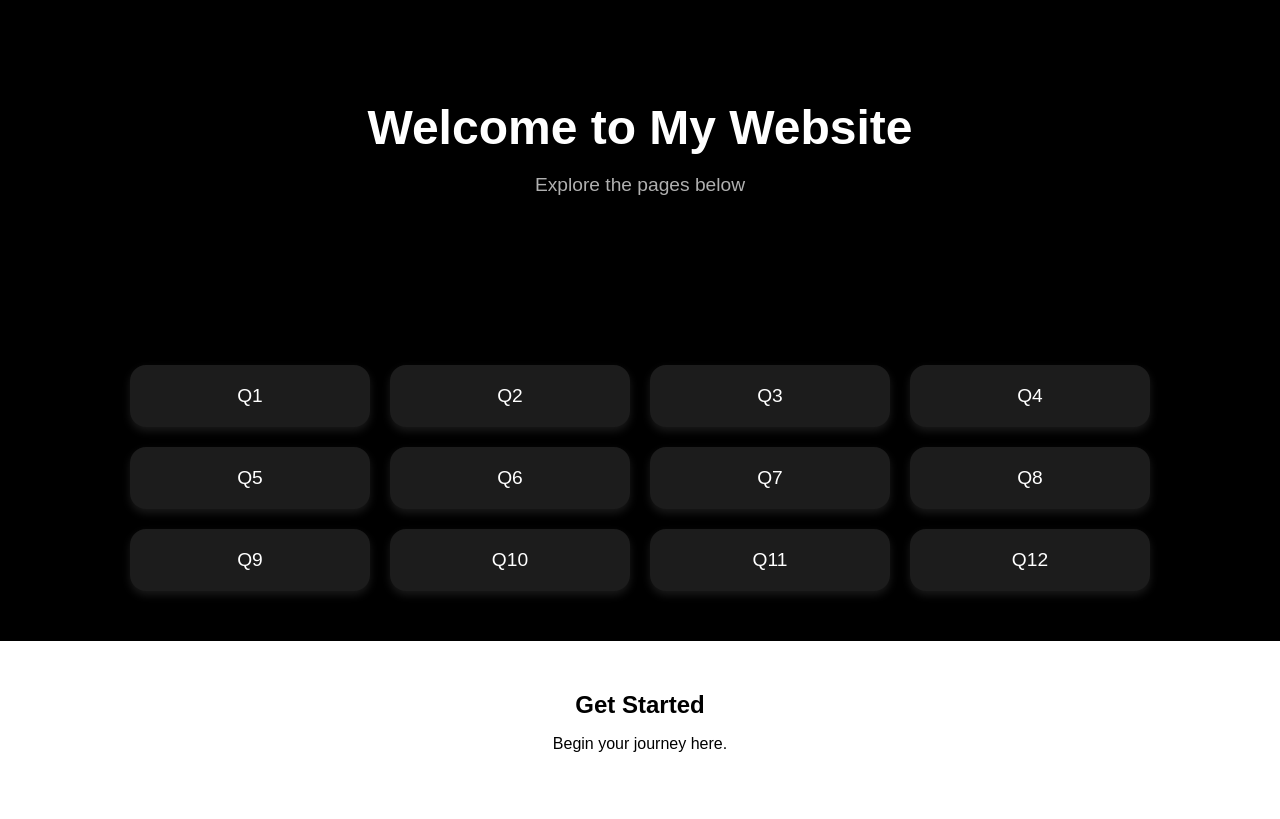
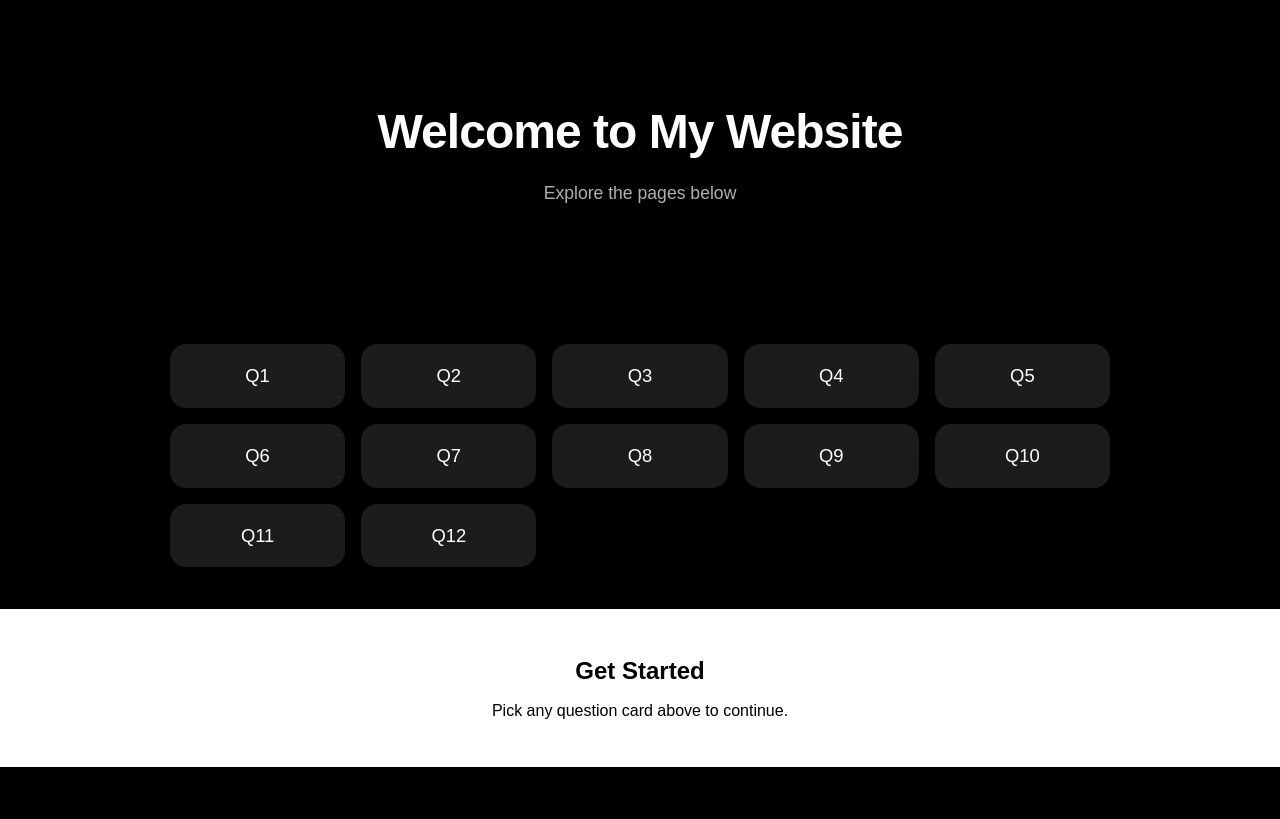
Before and after one commit to YaifabaSapamcha/Web-T, a plain HTML site: page Home.htm in a window 1280 px wide. Drawn offline with Linux system fonts and the light colour scheme.

Commit message:
fixing deployment errors, adding new root file and improving homepage

```diff
--- a/Home.htm
+++ b/Home.htm
@@ -3,84 +3,118 @@
 <head>
     <meta charset="UTF-8">
     <meta name="viewport" content="width=device-width, initial-scale=1.0">
+    <meta name="description" content="A simple homepage to navigate to Q1–Q12 pages.">
     <title>Home</title>
     <style>
+        :root {
+            color-scheme: dark;
+            --bg: #000000;
+            --text: #ffffff;
+            --muted: #b0b0b0;
+            --card: #1c1c1c;
+            --ring: #7dd3fc;
+            --shadow: 0 10px 30px rgba(0, 0, 0, 0.4);
+            --radius: 16px;
+        }
+        * { box-sizing: border-box; }
         body {
             margin: 0;
             font-family: Arial, sans-serif;
-            background-color: #000000;
-            color: #FFFFFF;
+            background-color: var(--bg);
+            color: var(--text);
+            line-height: 1.5;
         }
         .hero {
             text-align: center;
-            padding: 100px 20px;
-            background-color: #000000;
+            padding: clamp(56px, 10vw, 96px) 20px;
+            background-color: var(--bg);
         }
         .hero h1 {
-            font-size: 3em;
+            font-size: clamp(2rem, 5vw, 3rem);
+            margin: 0;
+            letter-spacing: -0.02em;
+        }
+        .hero p {
+            color: var(--muted);
+            font-size: 1.1em;
+            margin: 12px 0 0;
+        }
+        .cards {
+            list-style: none;
+            margin: 0;
+            padding: 42px 20px;
+            display: grid;
+            grid-template-columns: repeat(auto-fit, minmax(160px, 1fr));
+            gap: 16px;
+            max-width: 980px;
+            margin-inline: auto;
+        }
+        .card {
             margin: 0;
         }
-        .hero p {
-            color: #B0B0B0;
-            font-size: 1.2em;
+        .card a {
+            display: block;
+            background-color: var(--card);
+            border-radius: var(--radius);
+            padding: 18px 16px;
+            text-align: center;
+            box-shadow: var(--shadow);
+            color: var(--text);
+            text-decoration: none;
+            font-size: 1.15em;
+            transition: transform 180ms ease, box-shadow 180ms ease;
         }
-        .cards {
-            display: flex;
-            flex-wrap: wrap;
-            justify-content: center;
-            padding: 50px 20px;
-            gap: 20px;
+        .card a:hover {
+            transform: translateY(-4px);
         }
-        .card {
-            background-color: #1C1C1C;
-            border-radius: 16px;
-            padding: 20px;
-            width: 200px;
-            text-align: center;
-            box-shadow: 0 4px 8px rgba(255,255,255,0.1);
-            transition: transform 0.3s;
-        }
-        .card:hover {
-            transform: translateY(-5px);
-        }
-        .card a {
-            color: #FFFFFF;
-            text-decoration: none;
-            font-size: 1.2em;
+        .card a:focus-visible {
+            outline: 3px solid var(--ring);
+            outline-offset: 3px;
         }
         .cta {
-            background-color: #FFFFFF;
+            background-color: #ffffff;
             color: #000000;
             text-align: center;
-            padding: 50px 20px;
+            padding: 44px 20px;
         }
         .cta h2 {
             margin: 0;
         }
+        .cta p {
+            margin: 10px 0 0;
+        }
+        @media (prefers-reduced-motion: reduce) {
+            .card a { transition: none; }
+            .card a:hover { transform: none; }
+        }
     </style>
 </head>
 <body>
-    <section class="hero">
+    <header class="hero">
         <h1>Welcome to My Website</h1>
         <p>Explore the pages below</p>
-    </section>
-    <section class="cards">
-        <div class="card"><a href="Q1.htm">Q1</a></div>
-        <div class="card"><a href="Q2.htm">Q2</a></div>
-        <div class="card"><a href="Q3.htm">Q3</a></div>
-        <div class="card"><a href="Q4.htm">Q4</a></div>
-        <div class="card"><a href="Q5.htm">Q5</a></div>
-        <div class="card"><a href="Q6.htm">Q6</a></div>
-        <div class="card"><a href="Q7.htm">Q7</a></div>
-        <div class="card"><a href="Q8.htm">Q8</a></div>
-        <div class="card"><a href="Q9.htm">Q9</a></div>
-        <div class="card"><a href="Q10.htm">Q10</a></div>
-        <div class="card"><a href="Q11.htm">Q11</a></div>
-        <div class="card"><a href="Q12.htm">Q12</a></div>
-    </section>
-    <section class="cta">
+    </header>
+
+    <main aria-label="Questions">
+        <ul class="cards">
+            <li class="card"><a href="Q1.htm">Q1</a></li>
+            <li class="card"><a href="Q2.htm">Q2</a></li>
+            <li class="card"><a href="Q3.htm">Q3</a></li>
+            <li class="card"><a href="Q4.htm">Q4</a></li>
+            <li class="card"><a href="Q5.htm">Q5</a></li>
+            <li class="card"><a href="Q6.htm">Q6</a></li>
+            <li class="card"><a href="Q7.htm">Q7</a></li>
+            <li class="card"><a href="Q8.htm">Q8</a></li>
+            <li class="card"><a href="Q9.htm">Q9</a></li>
+            <li class="card"><a href="Q10.htm">Q10</a></li>
+            <li class="card"><a href="Q11.htm">Q11</a></li>
+            <li class="card"><a href="Q12.htm">Q12</a></li>
+        </ul>
+    </main>
+
+    <footer class="cta">
         <h2>Get Started</h2>
-        <p>Begin your journey here.</p>
-    </section>
+        <p>Pick any question card above to continue.</p>
+    </footer>
 </body>
 </html>
```
Also changed, not shown: index.html (added, +15 -0 lines), 1 other file.
